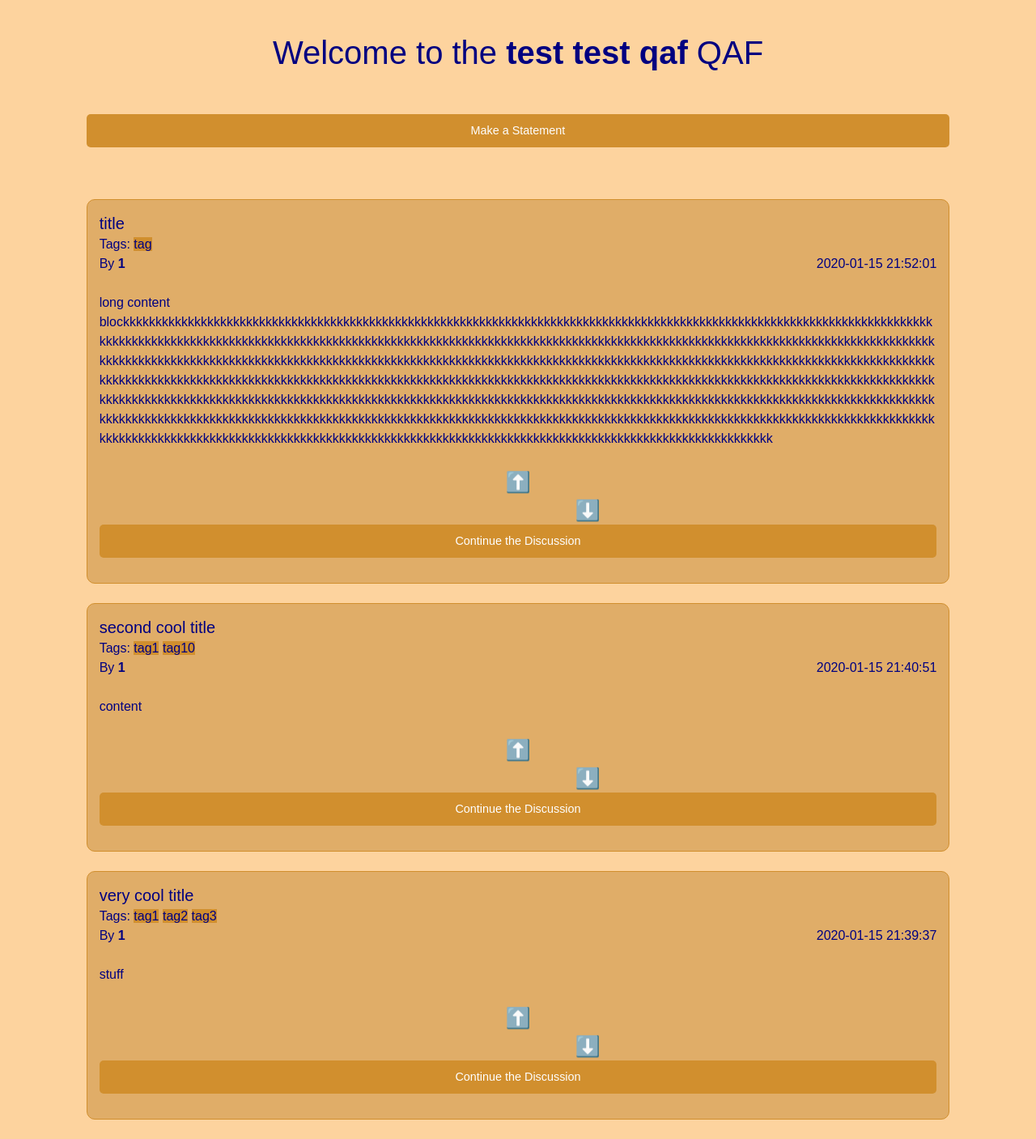
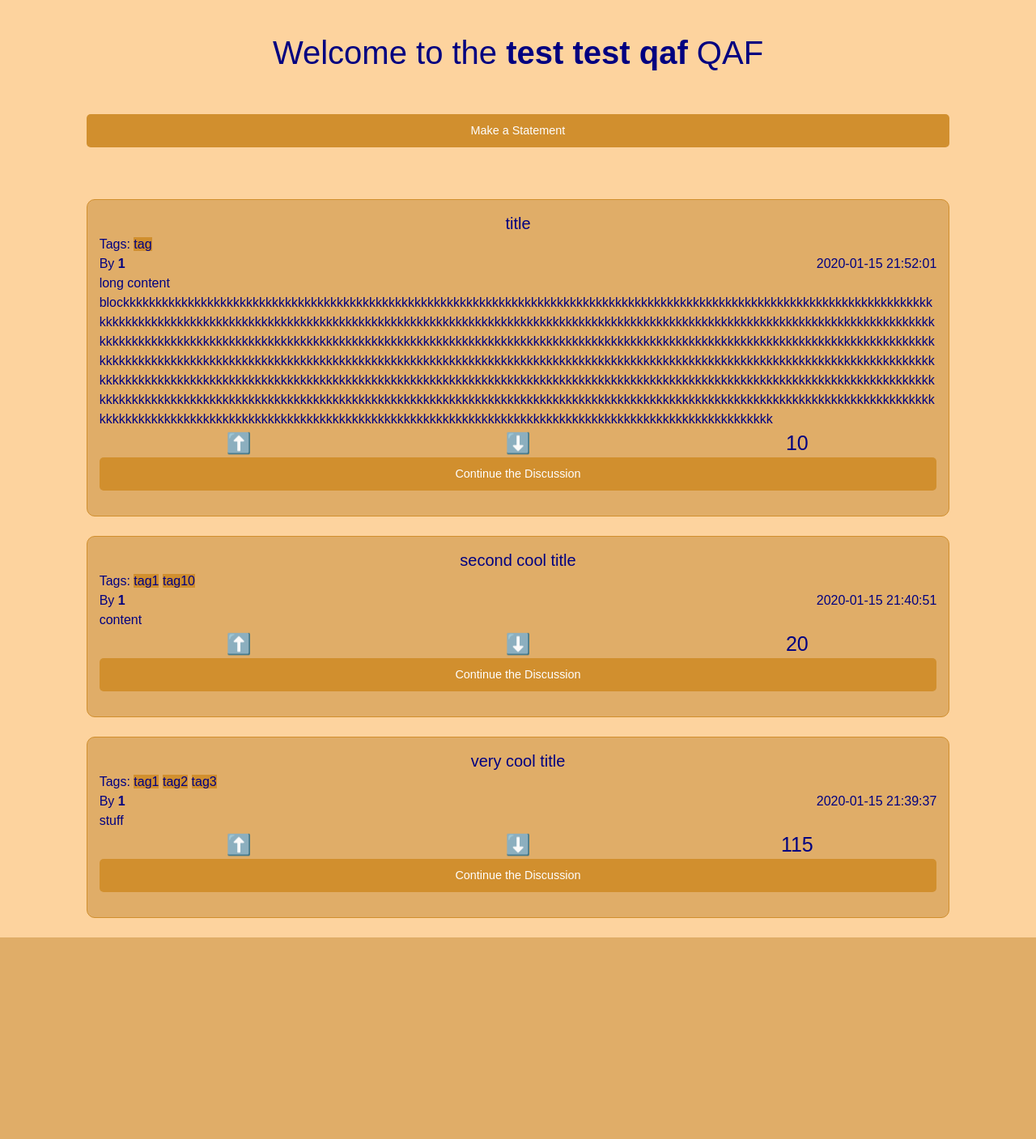
Before and after one commit to mzhang00/JoseMAD, a Flask app: page /qaf/1 in a window 1280 px wide. Shown: the part 59-1466 px from the top of the page at 81% size. After the commit the page ends 1217 px from the top, so only its background shows below. Run offline with Flask 2, Linux system fonts and the light colour scheme; the visitor is signed in with stand-in values (Sample User, id 1); data comes from the database, SQL or seed files in the repository; both versions use the stored data as it was after the commit; some libraries are stand-ins or nearby versions.

Commit message:
Add upvoting post

```diff
--- a/app.py
+++ b/app.py
@@ -174,6 +174,20 @@ def login():
             return redirect(url_for('welcome'))
     return render_template("login.html", title = "Log In")
 
+@app.route('/upvotePost')
+def upvotePost():
+    input = request.args.get("input", 0, type=str);
+    print(input)
+    Post(int(input)).upvoted()
+    return jsonify(result = input);
+
+@app.route('/downvotePost')
+def downvotePost():
+    input = request.args.get("input", 0, type=str);
+    print(input)
+    Post(int(input)).downvoted()
+    return jsonify(result = input);
+
 @app.route('/signup', methods=['GET', 'POST'])
 def signup():
     # check if form was submitted
--- a/doc/devlog.txt
+++ b/doc/devlog.txt
@@ -188,3 +188,6 @@ changed front end a little
 
 linM -- 2020-01-15 18:30
 some typos in comment.py
+
+prathamR -- 2020-01-15 21:15
+Add upvoting post
--- a/templates/qaf.html
+++ b/templates/qaf.html
@@ -10,23 +10,26 @@
     <br>
     <br>
     {% for post in posts %}
-      <div class="post">
+      <div class="post grid-x">
         <h5 style="text-align:left">{{post.title}}</h5>
         <div class="small-12" style="text-align:left">Tags:
           {% for tag in post.tags %}
             <span class = "tag">{{ tag }}</span>
           {% endfor %}
         </div>
-        <div>By <strong>{{post.get_author().username}}</strong> <span style="float:right;">{{post.time_created}}</span> </div><br>
-        <div style="word-wrap: break-word;">
+        <div class="small-12">By <strong>{{post.get_author().username}}</strong> <span style="float:right;">{{post.time_created}}</span> </div><br>
+        <div class="small-12" style="word-wrap: break-word;">
           {{post.content}}
         </div>
         <br>
-        <div class="small-5">
-          <h4 class="upvote" id="upvote{{post.id}}">⬆️</h4>
+        <div class="small-4 upvote" id="{{post.id}}">
+          <h4 class="upvote" id="{{post.id}}">⬆️</h4>
         </div>
-        <div class="small-5 small-offset-2">
-          <h4 class="downvote">⬇️</h4>
+        <div class="small-4 downvote" id="{{post.id}}">
+          <h4 class="downvote" id="{{post.id}}">⬇️</h4>
+        </div>
+        <div class="small-4">
+          <h4 class="votes" id="{{post.id}}">{{post.net_vote}}</h4>
         </div>
         <a class="button expanded small-12" href="{{ url_for('show_post', qaf_id = qaf.id, post_id=post.id) }}"> Continue the Discussion </a>
       </div>
@@ -35,15 +38,20 @@
   </div>
 </div>
 <script type="text/javascript">
-  document.getElementById("upvote").addEventListener("click", function fun() {
-    $.getJSON('/upvote', {input: document.getElementById('upvote').value,}, function(data) {
-          console.log(data.result.length);
-          document.getElementById('searchResults').innerHTML = "";
-          for (var x = 0; x < data.result.length; x++) {
-            console.log(data.result[x]);
-            document.getElementById('searchResults').innerHTML += '<a class=\"expanded button\" href=\"/qaf/'+data.result[x][0]+'\">'+data.result[x][1]+'</a>';
-          }
+  var upvotes = Array.from(document.getElementsByClassName("upvote"));
+  var downvotes = Array.from(document.getElementsByClassName("downvote"));
+  document.getElementsByTagName('body')[0].addEventListener('click', event => {
+    console.log(event.target);
+    if (upvotes.includes(event.target)) {
+      $.getJSON('/upvotePost', {input: event.target.id}, function(data) {
+          document.getElementsByClassName("votes").namedItem(event.target.id).innerText = 1 + Number(document.getElementsByClassName("votes").namedItem(event.target.id).innerText);
         });
+    }
+    if (downvotes.includes(event.target)) {
+      $.getJSON('/downvotePost', {input: event.target.id}, function(data) {
+          document.getElementsByClassName("votes").namedItem(event.target.id).innerText = Number(document.getElementsByClassName("votes").namedItem(event.target.id).innerText) - 1;
+        });
+    }
   });
 </script>
 {% endblock content %}
```
Also changed, not shown: qaffle_data.db.
